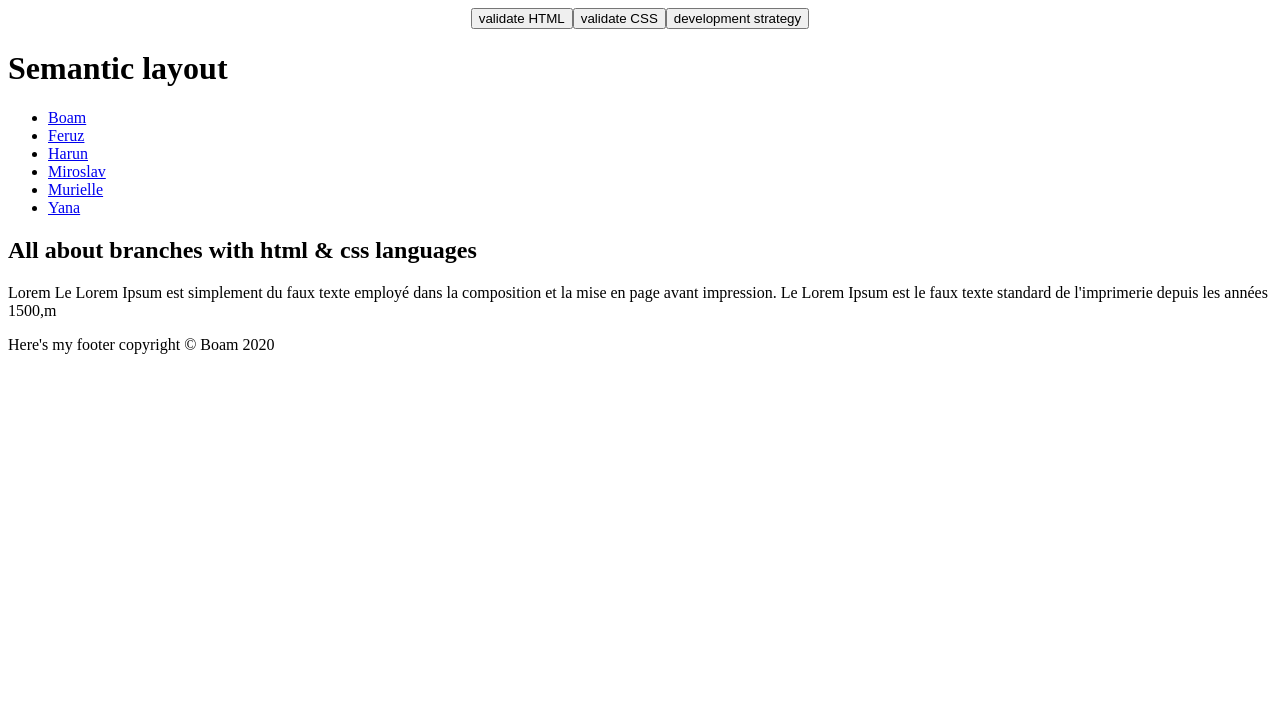
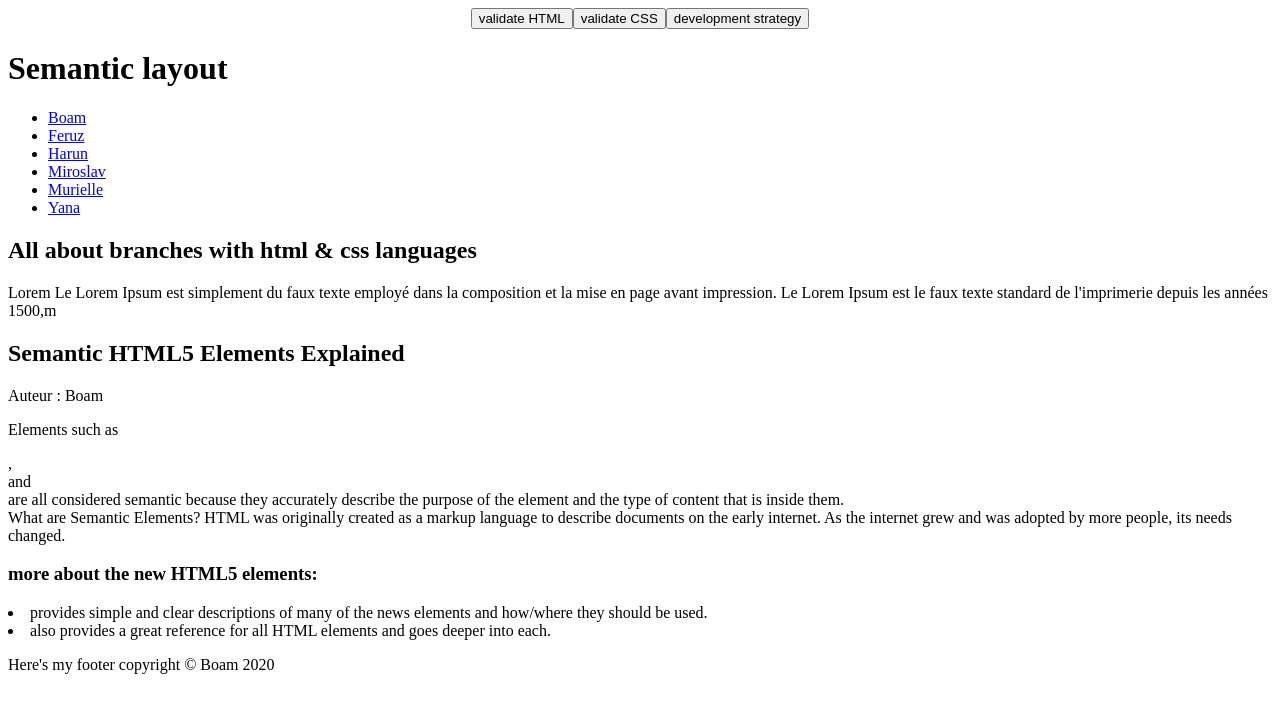
Before and after one commit to Boam1994/team-html, a plain HTML site: page index.html in a window 1280 px wide. Drawn offline with Linux system fonts and the light colour scheme.

Commit message:
add content for article & aside

```diff
--- a/index.html
+++ b/index.html
@@ -10,7 +10,7 @@
 </head>
 
 <body>
-  <header>
+  <header class="main-header">
     <h1>Semantic layout</h1>
     <nav>
       <ul>
@@ -27,6 +27,24 @@
     <h2>All about branches with html & css languages</h2>
     <p>Lorem Le Lorem Ipsum est simplement du faux texte employé dans la composition et la mise en page avant impression. Le Lorem Ipsum est le faux texte standard de l'imprimerie depuis les années 1500,m</p>
   </section>
+  <div class="container">
+    <article>
+      <header>
+        <h1>Semantic HTML5 Elements Explained</h1>
+        <p>Auteur : Boam</p>
+      </header>
+      <p>Elements such as <header>, <footer> and <article> are all considered semantic because they accurately describe the purpose of the element and the type of content that is inside them.<br>
+        What are Semantic Elements?
+        HTML was originally created as a markup language to describe documents on the early internet. As the internet grew and was adopted by more people, its needs changed.
+      </p>
+
+    </article>
+    <aside>
+      <h3>more about the new HTML5 elements:</h3>
+      <li><a href="w3schools"></a> provides simple and clear descriptions of many of the news elements and how/where they should be used.</li>
+      <li><a href="MDN"></a> also provides a great reference for all HTML elements and goes deeper into each.</li>
+    </aside>
+  </div>
 
 
 <footer>
```
